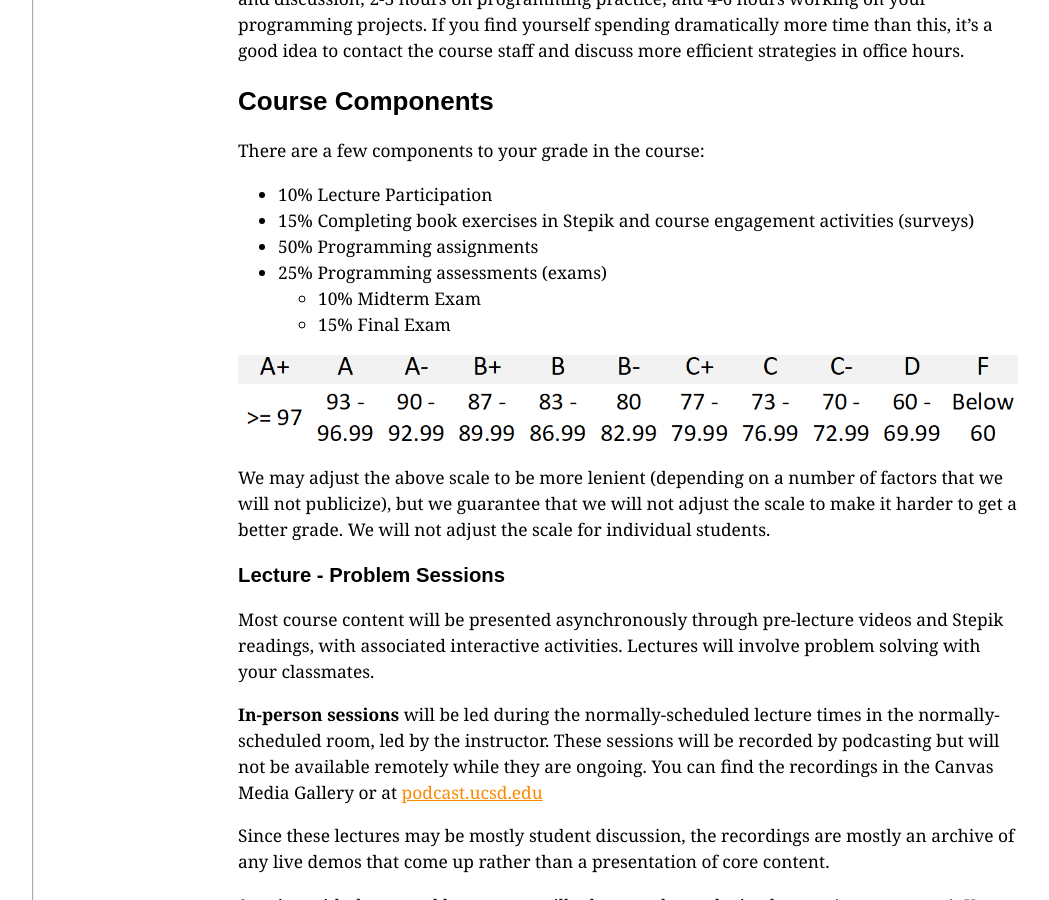
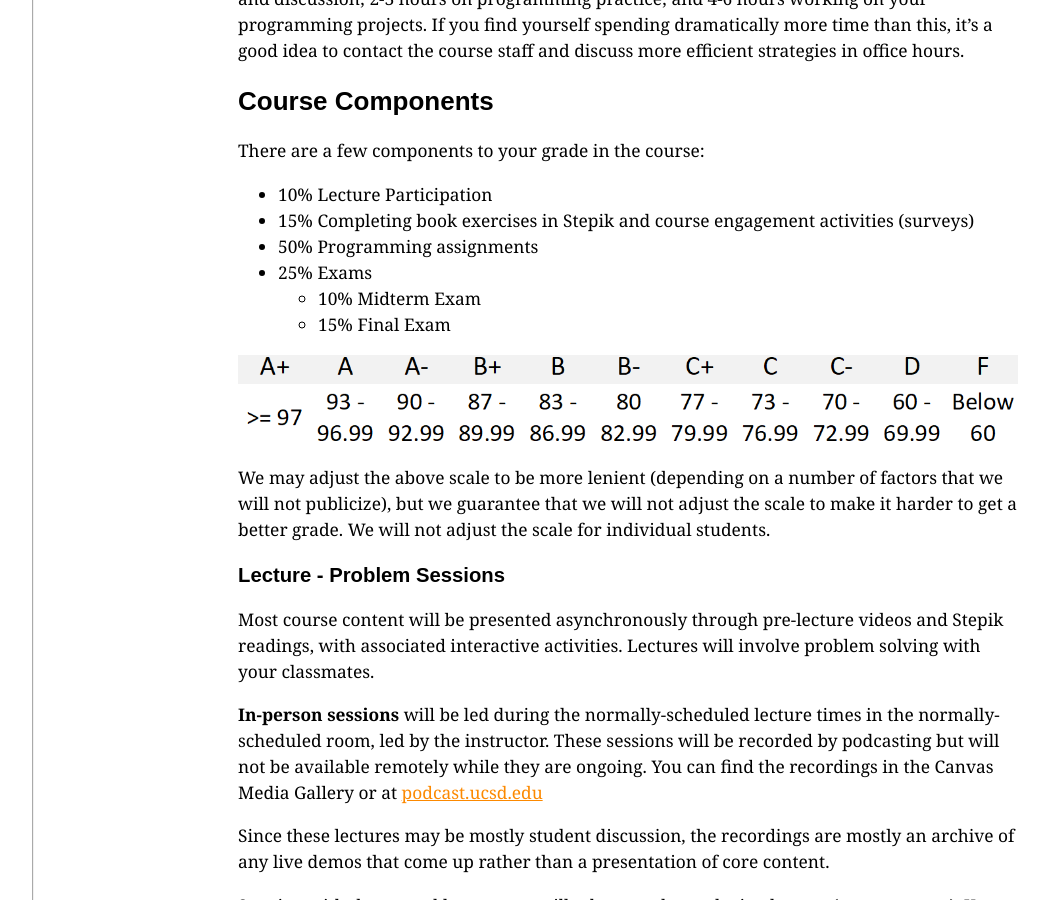
Before and after one commit to ucsd-cse11-w23/ucsd-cse11-w23.github.io, a Jekyll site: the page built from syllabus.md, in a window 1280 px wide and 900 px high, scrolled down 455 px. Shown: the whole window, without its empty margins (56-1105 px from the left). Built offline with Jekyll 4.4.1, drawn with Linux system fonts in a browser that asks for light colours.

Commit message:
Update syllabus.md

```diff
--- a/syllabus.md
+++ b/syllabus.md
@@ -33,7 +33,7 @@ There are a few components to your grade in the course:
 - 10% Lecture Participation
 - 15% Completing book exercises in Stepik and course engagement activities (surveys)
 - 50% Programming assignments
-- 25% Programming assessments (exams)
+- 25% Exams
   - 10% Midterm Exam
   - 15% Final Exam
 
```
